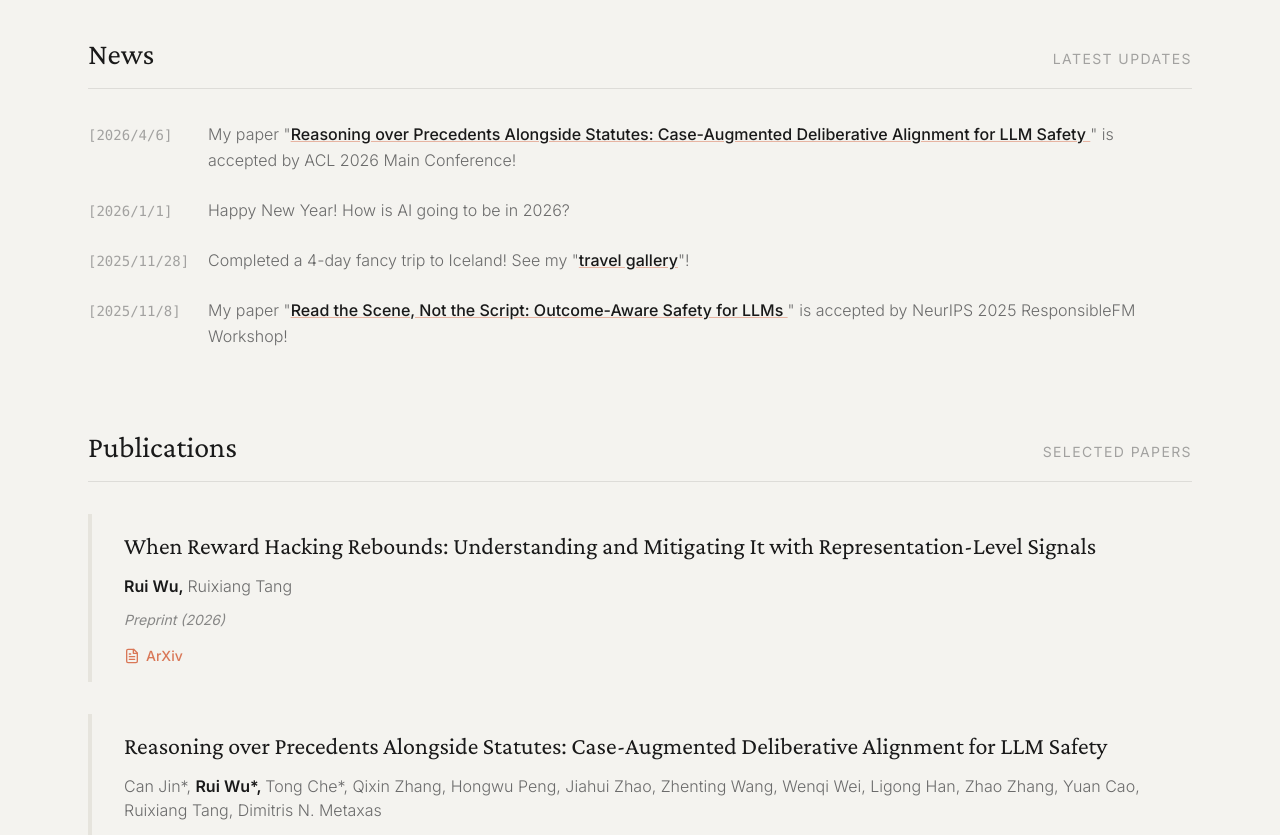
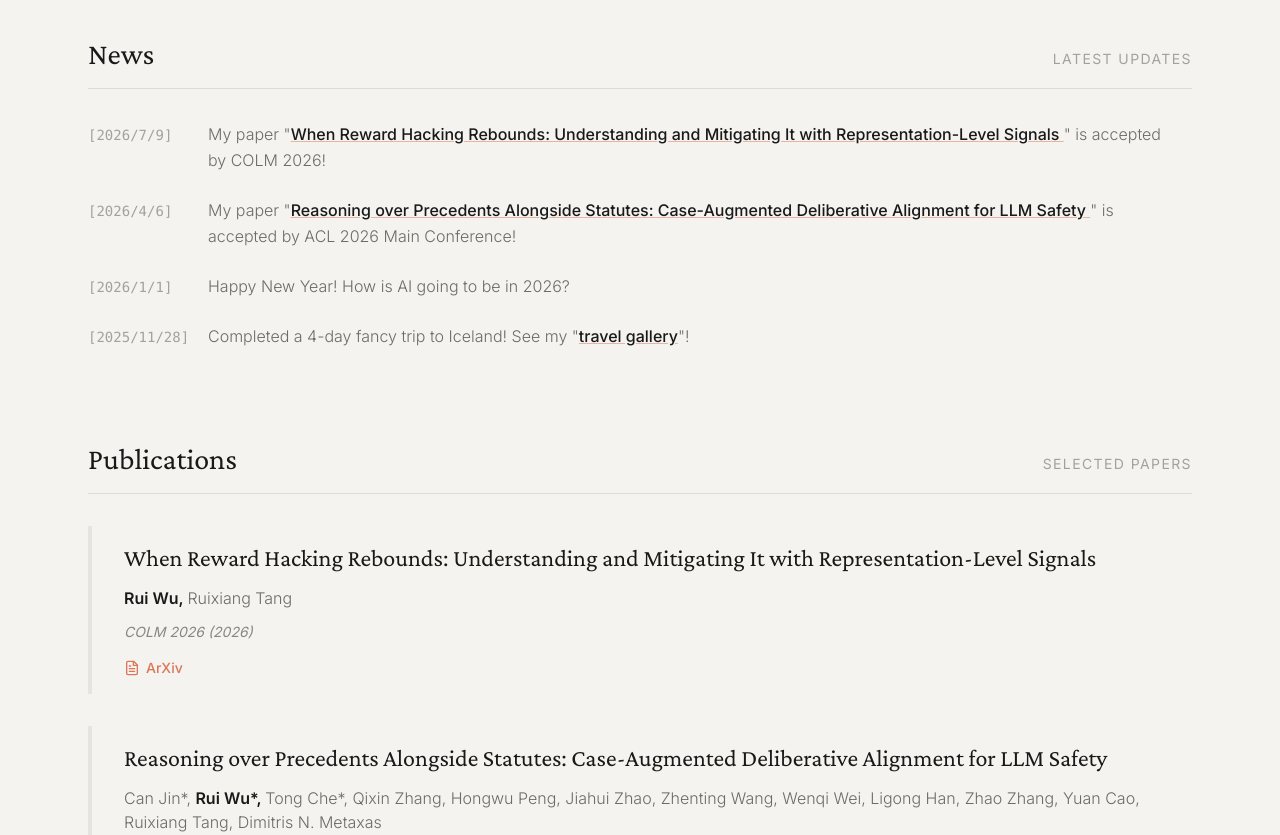
Before and after one commit to RuiWu1123/RuiWu1123.github.io, a React (Vite) app: page /#/ in a window 1280 px wide. Shown: the part 540-1375 px from the top of the page. Built offline with nearby package versions, Linux system fonts and the light colour scheme.

Commit message:
Update reward-hacking-rebounds paper: Preprint -> COLM 2026; add news item

```diff
--- a/constants.ts
+++ b/constants.ts
@@ -78,11 +78,11 @@ export const PUBLICATIONS: Publication[] = [
     id: 'reward-hacking-rebounds',
     title: "When Reward Hacking Rebounds: Understanding and Mitigating It with Representation-Level Signals",
     authors: ["Rui Wu", "Ruixiang Tang"],
-    venue: "Preprint",
+    venue: "COLM 2026",
     link: "https://arxiv.org/abs/2604.01476",
     year: 2026,
     tags: ["Evaluation and Monitoring"],
-    preprint: true
+    preprint: false
   },
   {
     id: 'reasoning-over-precedents',
@@ -108,6 +108,11 @@ export const PUBLICATIONS: Publication[] = [
 ];
 
 export const NEWS_ITEMS: NewsItem[] = [
+  {
+    date: "2026/7/9",
+    content: "My paper \"When Reward Hacking Rebounds: Understanding and Mitigating It with Representation-Level Signals \" is accepted by COLM 2026!",
+    link: "https://arxiv.org/abs/2604.01476"
+  },
   {
     date: "2026/4/6",
     content: "My paper \"Reasoning over Precedents Alongside Statutes: Case-Augmented Deliberative Alignment for LLM Safety \" is accepted by ACL 2026 Main Conference!",
```
